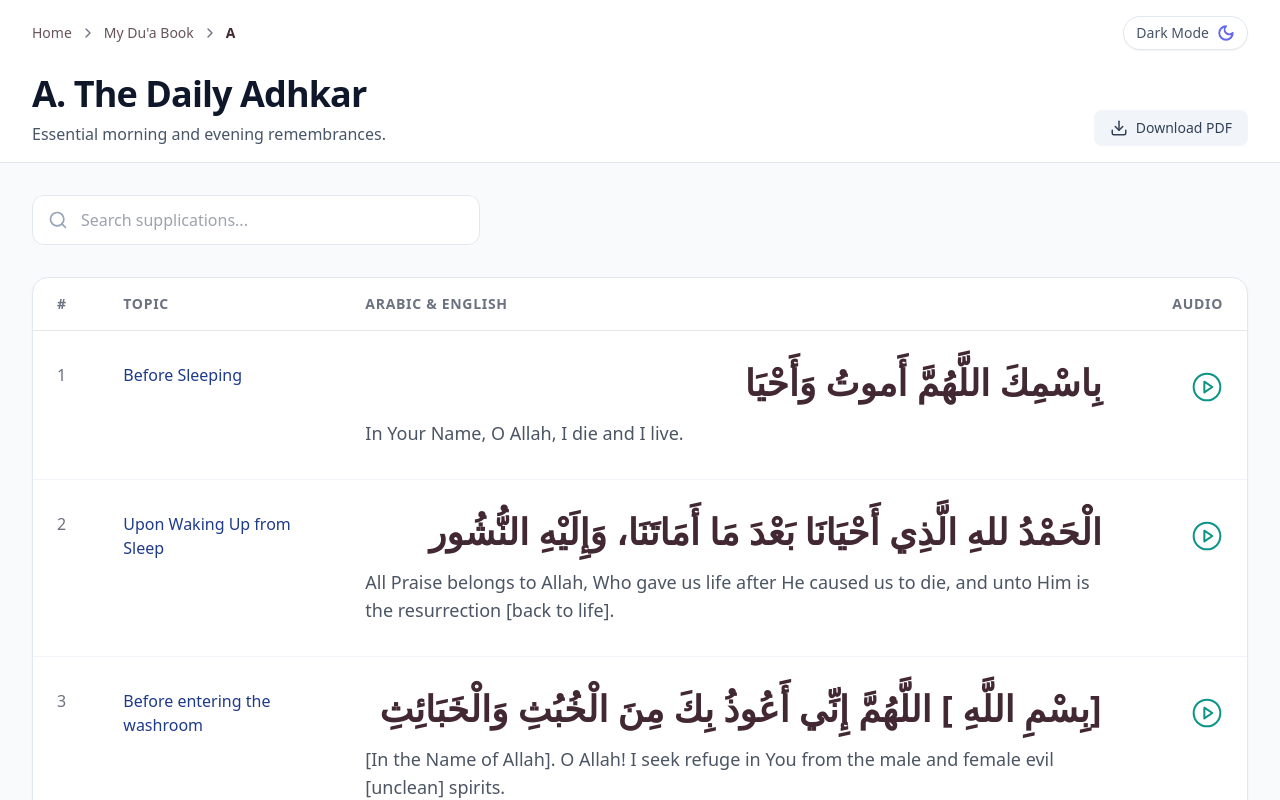
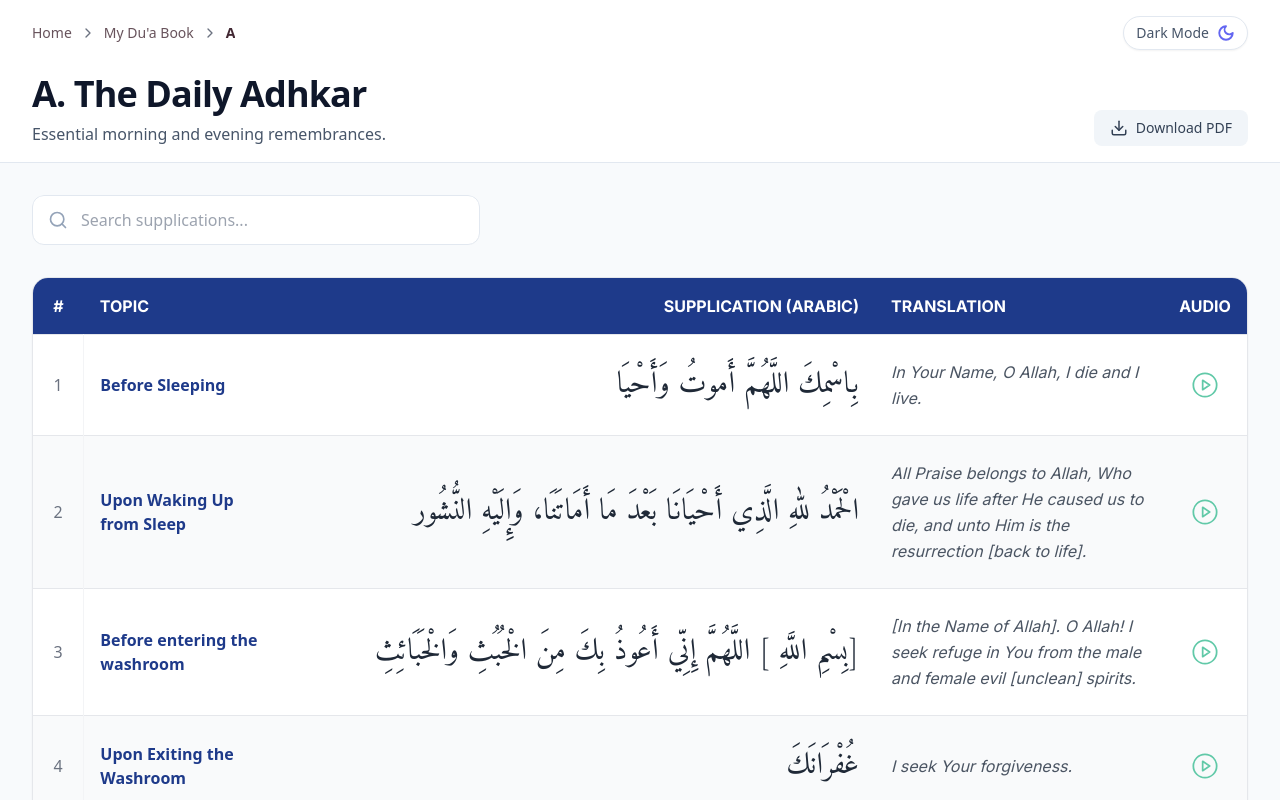
Before and after one commit to saifulislamimran/My-Dua-Book, a Next.js app: page /chapters/a-the-daily-adhkar in a window 1280 px wide. Shown: the top 800 px of the page. Built offline with nearby package versions, Linux system fonts and the light colour scheme.

Commit message:
style: Restore exact original HTML table layout and typography

```diff
--- a/src/components/ChapterView.tsx
+++ b/src/components/ChapterView.tsx
@@ -79,64 +79,54 @@ export function ChapterView({ chapter }: { chapter: Chapter }) {
         </div>
 
         {/* Duas Table */}
-        <div className="bg-white dark:bg-slate-900 rounded-2xl border border-slate-200 dark:border-slate-800 overflow-hidden shadow-sm transition-colors">
-          <div className="overflow-x-auto">
-            <table className="w-full text-left border-collapse">
+        <div className="bg-white dark:bg-slate-900 rounded-2xl border border-gray-200 dark:border-slate-700 overflow-x-auto shadow-sm">
+          <table className="w-full text-left border-collapse" id="dua-table">
             <thead>
-                <tr className="border-b border-gray-200 dark:border-slate-800 bg-transparent">
-                  <th className="py-4 px-6 text-gray-500 uppercase text-sm tracking-wider w-[5%] text-left">#</th>
-                  <th className="py-4 px-6 text-gray-500 uppercase text-sm tracking-wider w-[20%] text-left">Topic</th>
-                  <th className="py-4 px-6 text-gray-500 uppercase text-sm tracking-wider w-[65%] text-left">Arabic & English</th>
-                  <th className="py-4 px-6 text-gray-500 uppercase text-sm tracking-wider w-[10%] text-right">Audio</th>
+              <tr className="bg-brand-navy dark:bg-slate-800 text-white border-b border-gray-200 dark:border-slate-700">
+                <th className="px-4 py-4 font-label-lg text-label-lg w-12 text-center uppercase">#</th>
+                <th className="px-4 py-4 font-label-lg text-label-lg w-48 uppercase">Topic</th>
+                <th className="px-4 py-4 font-label-lg text-label-lg text-right uppercase">Supplication (Arabic)</th>
+                <th className="px-4 py-4 font-label-lg text-label-lg w-72 uppercase">Translation</th>
+                <th className="px-4 py-4 font-label-lg text-label-lg w-20 text-center uppercase">Audio</th>
               </tr>
             </thead>
-              <tbody>
+            <tbody className="divide-y divide-gray-200 dark:divide-slate-700">
               {filteredDuas.length > 0 ? (
-                  filteredDuas.map((dua) => {
+                filteredDuas.map((dua, index) => {
                   const isCurrentDua = currentDua?.serial === dua.serial;
                   const isRowPlaying = isCurrentDua && isPlaying;
 
                   return (
                     <tr
                       key={dua.serial}
-                        className={`border-b border-slate-100 dark:border-slate-800 hover:bg-slate-50/80 dark:hover:bg-slate-800/50 transition-colors ${isCurrentDua ? 'bg-[#006b54]/5 dark:bg-[#006b54]/10' : ''}`}
+                      className={`transition-colors duration-200 ${isCurrentDua ? 'bg-brand-teal/10 dark:bg-brand-teal/20' : (index % 2 === 0 ? 'bg-white dark:bg-slate-900' : 'bg-gray-50 dark:bg-slate-800')}`}
                     >
-                        <td className="py-8 px-6 text-gray-500 dark:text-gray-400 align-top text-left font-medium w-[5%]">
+                      <td className="px-4 py-6 text-gray-500 dark:text-gray-400 font-medium text-center border-r border-gray-100 dark:border-slate-800">
                         {dua.serial}
                       </td>
-                        <td className="py-8 px-6 font-medium text-[#1E3A8A] dark:text-blue-300 align-top text-left w-[20%]">
+                      <td className="px-4 py-6 font-bold text-brand-navy dark:text-blue-300">
                         {dua.topic}
                       </td>
-                        <td className="py-8 px-6 w-[65%]">
-                          <div className="flex flex-col gap-4">
-                            <div className="flex justify-end w-full">
-                              <p className="font-amiri font-bold text-3xl md:text-4xl leading-relaxed text-right text-primary dark:text-white" dir="rtl">
+                      <td className="px-4 py-6 text-right font-arabic text-3xl leading-relaxed text-gray-800 dark:text-gray-100" dir="rtl">
                         {dua.arabic}
-                              </p>
-                            </div>
-                            <div className="w-full">
-                              <p className="text-gray-600 dark:text-gray-300 leading-relaxed md:text-lg text-left">
+                      </td>
+                      <td className="px-4 py-6 font-body-md italic text-gray-600 dark:text-gray-300 leading-relaxed">
                         {dua.english}
-                              </p>
-                            </div>
-                          </div>
                       </td>
-                        <td className="py-8 px-6 align-top text-right w-[10%]">
-                          <div className="flex justify-end mt-2">
+                      <td className="px-4 py-6 text-center">
                         <button
                           onClick={() => handlePlayClick(dua)}
-                              className="text-teal-600 hover:text-teal-700 dark:text-teal-500 dark:hover:text-teal-400 transition-colors"
+                          className="p-3 rounded-full text-brand-teal hover:bg-brand-teal/10 dark:hover:bg-brand-teal/20 transition-colors"
                         >
-                              {isRowPlaying ? <PauseCircle size={32} strokeWidth={1.5} /> : <PlayCircle size={32} strokeWidth={1.5} />}
+                          {isRowPlaying ? <PauseCircle size={28} strokeWidth={1.5} /> : <PlayCircle size={28} strokeWidth={1.5} />}
                         </button>
-                          </div>
                       </td>
                     </tr>
                   );
                 })
               ) : (
                 <tr>
-                    <td colSpan={4} className="py-16 text-center text-slate-500">
+                  <td colSpan={5} className="py-16 text-center text-slate-500">
                     No supplications found.
                   </td>
                 </tr>
@@ -144,7 +134,6 @@ export function ChapterView({ chapter }: { chapter: Chapter }) {
             </tbody>
           </table>
         </div>
-        </div>
 
       </main>
     </div>
--- a/tailwind.config.ts
+++ b/tailwind.config.ts
@@ -17,6 +17,14 @@ const config: Config = {
         "brand-teal": "#61C9A8",
         "brand-maroon": "#5A3E49",
       },
+      fontFamily: {
+        "body-lg": ["var(--font-inter)", "sans-serif"],
+        "label-lg": ["var(--font-inter)", "sans-serif"],
+        "display-sm": ["var(--font-inter)", "sans-serif"],
+        "headline-lg": ["var(--font-inter)", "sans-serif"],
+        "body-md": ["var(--font-inter)", "sans-serif"],
+        "arabic": ["var(--font-amiri)", "serif"],
+      },
     },
   },
   plugins: [],
```
Lines whose indentation alone changed are shown as unchanged.
